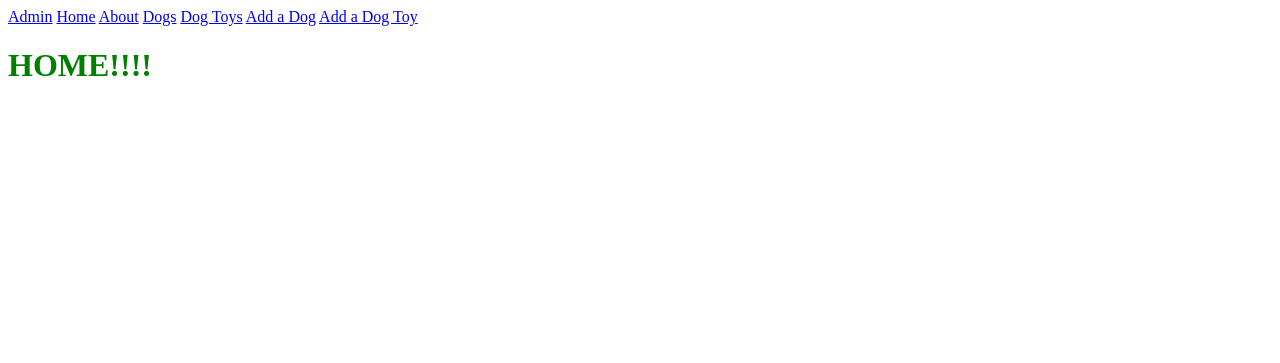
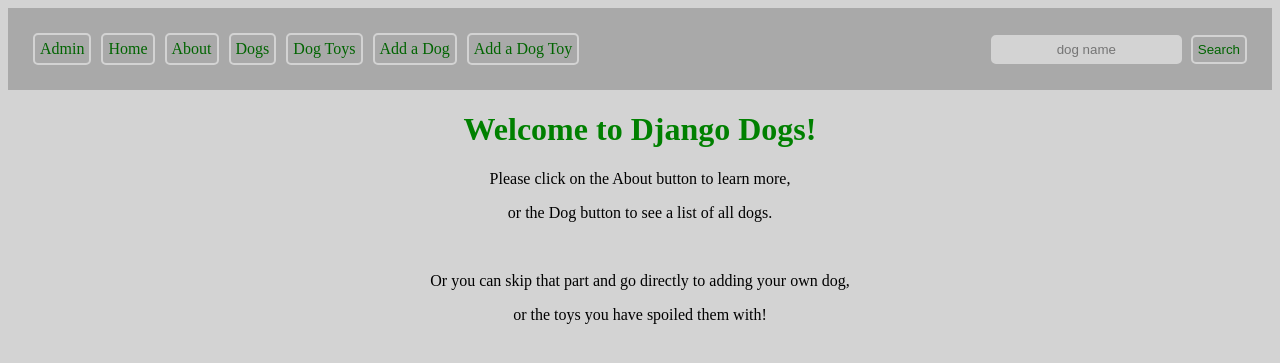
Before and after one commit to mbahan1/django-dogs, a Django app: page / in a window 1280 px wide. Shown: the top 363 px of the page. Run offline with Django 4.2, Linux system fonts and the light colour scheme.

Commit message:
just working on styling.

```diff
--- a/main_app/static/styles/styles.css
+++ b/main_app/static/styles/styles.css
@@ -1,3 +1,57 @@
+body {
+
+    background-color: lightgray;
+    /* flex-wrap: wrap;
+    display: flex; */
+}
+.container{
+    margin: 10px 10% 10px 10%;
+}
+#about{
+    text-align: center;
+}
+#home {
+    text-align: center;
+}
+#dog_list{
+    text-align: center;
+}
 h1 {
     color: green;
 }
+nav {
+    background-color: darkgrey;
+    color: darkgreen;
+    text-decoration: none;
+    padding: 20px;
+    display: flex;
+    align-items: center;
+}
+nav  a, a:hover, a:focus, a:active {
+    text-decoration: none;
+    color: inherit;
+    border: 2px solid lightgray;
+    border-radius: 5px;
+    padding: 5px;
+    margin: 5px;
+}
+#search_box {
+    margin-left: auto;
+}
+input[type=text] {
+    background-color: lightgray;
+    color: darkgreen;
+    border: 2px solid lightgray;
+    border-radius: 5px;
+    padding: 5px;
+    text-align: center;
+}
+input[type=submit] {
+    border: 2px solid lightgray;
+    border-radius: 5px;
+    padding: 5px;
+    margin: 5px;
+    background-color:darkgrey;
+    color: darkgreen;
+    size-adjust: bigger;
+}
--- a/main_app/templates/base.html
+++ b/main_app/templates/base.html
@@ -11,7 +11,6 @@
     <title>{% block title %} {% endblock %}</title>
 </head>
 <body>
-    <body>
     <nav>
         <a href="/admin">Admin</a>
         <a href="/">Home</a>
@@ -20,9 +19,15 @@
         <a href="{% url 'dogtoys_index' %}"">Dog Toys</a>
         <a href="{% url 'dog_create' %}">Add a Dog</a>
         <a href="{% url 'dogtoys_create' %}">Add a Dog Toy</a>
+        <form id="search_box">
+            <div>
+                <!-- this seacrches for dog name -->
+                <input type="text" name="name" placeholder="dog name"/>
+                <input type="submit" value="Search"/>
+            </div>
+        </form>
     </nav>
     {% block content %}
-
 
     {% endblock %}
 </body>
--- a/main_app/templates/home.html
+++ b/main_app/templates/home.html
@@ -1,9 +1,18 @@
 {% extends 'base.html' %}
 
 {% block title %}
-Django Dogs Home
+Django Dogs | Home
 {% endblock %}
 
 {% block content %}
-<h1>HOME!!!!</h1>
+
+<div class="container" id="home">
+    <h1>Welcome to Django Dogs!</h1>
+    <p>Please click on the About button to learn more,</p>
+    <p>or the Dog button to see a list of all dogs.</p>
+    <br>
+    <p>Or you can skip that part and go directly to adding your own dog,</p>
+    <p>or the toys you have spoiled them with!</p>
+</div>
+
 {% endblock %}
--- a/main_app/urls.py
+++ b/main_app/urls.py
@@ -16,4 +16,7 @@ urlpatterns = [
     path('dogtoys/create/', views.DogToyCreate.as_view(), name='dogtoys_create'),
     path('dogtoys/<int:pk>/update/', views.DogToyUpdate.as_view(), name='dogtoys_update'),
     path('dogtoys/<int:pk>/delete/', views.DogToyDelete.as_view(), name='dogtoys_delete'),
+
+
+
 ]
```
Also changed, not shown: main_app/templates/about.html (+12 -2 lines), main_app/templates/doglist.html (+4 -14 lines). Lines whose indentation alone changed are shown as unchanged.
